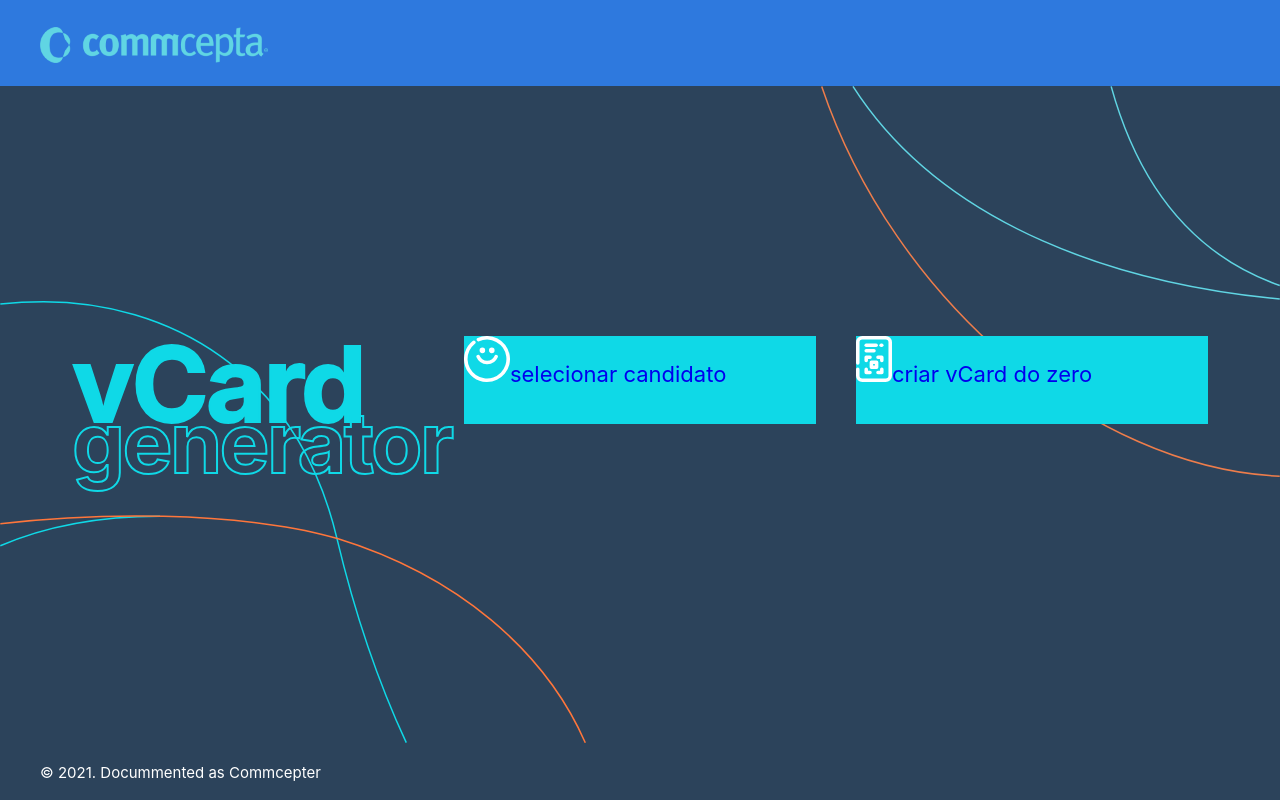
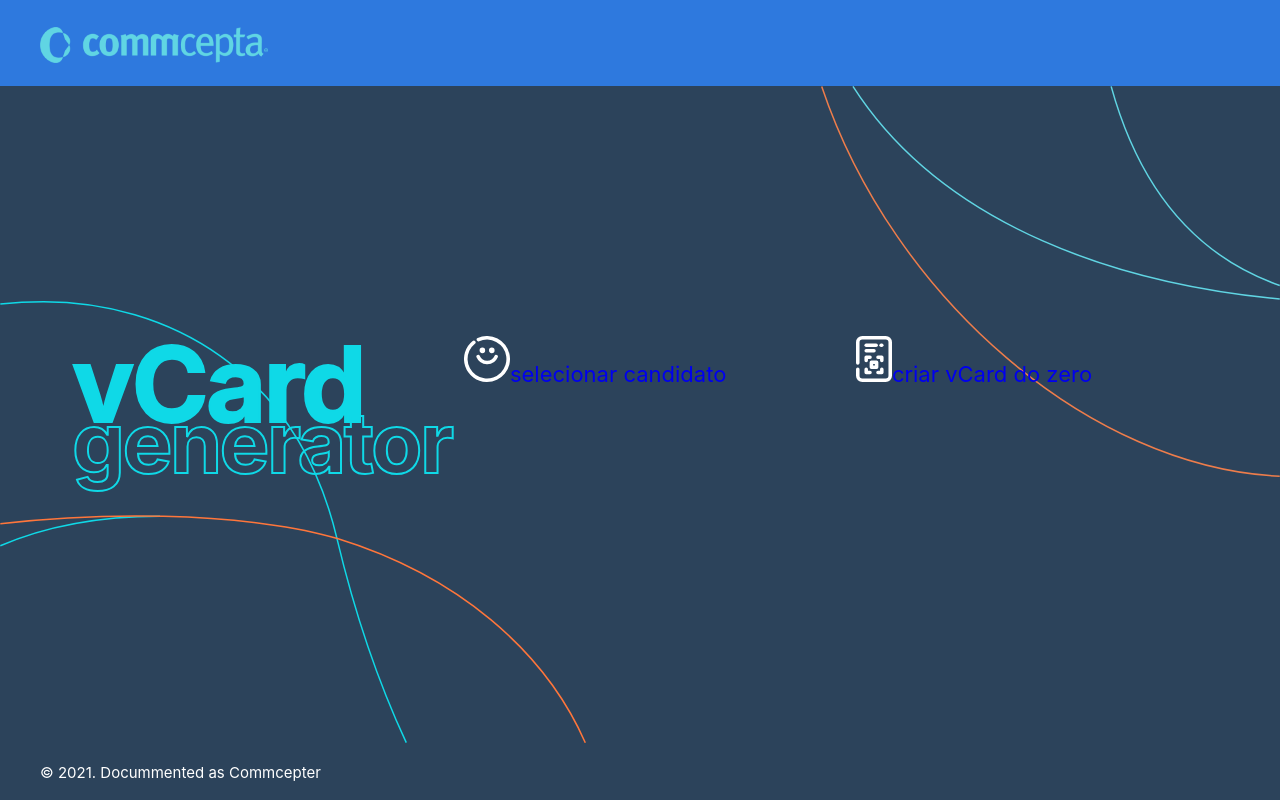
Before and after one commit to dp-152/commcepta-challenge, a React (Create React App) app: page / in a window 1280 px wide. Built offline with nearby package versions, Linux system fonts and the light colour scheme; no server answers; a web font is replaced by a local one.

Commit message:
Removed theme prop from Button

```diff
--- a/src/components/Button.tsx
+++ b/src/components/Button.tsx
@@ -1,11 +1,11 @@
-import React, { ReactElement } from "react";
+import React, { ReactElement, useContext } from "react";
 import { Link, useLocation } from "react-router-dom";
+import ThemeContext from "../contexts/ThemeContext";
 
 import "../css/components/Button.css";
 
 interface Props {
   text: string;
-  theme: "dark" | "light"; // TODO: Fetch this option from context?
   size: "small" | "large";
   target: string;
   icon?: string;
@@ -13,13 +13,14 @@ interface Props {
 }
 
 export default function Button(props: Props): ReactElement {
+  const { theme } = useContext(ThemeContext);
   const location = useLocation();
   return (
     <Link to={props.isDisabled ? location.pathname : props.target}>
       <div
         className={
           "Button " +
-          `Button-theme-${props.theme} ` +
+          `theme-${theme} ` +
           `Button-size-${props.size} ` +
           (props.isDisabled ? "disabled" : "")
         }
--- a/src/routes/Main.tsx
+++ b/src/routes/Main.tsx
@@ -23,14 +23,12 @@ export default function Main(): ReactElement {
         icon={iconCarinha}
         target="/cards"
         text="selecionar candidato"
-        theme="dark"
         size="large"
       />
       <Button
         icon={iconVCard}
         target="/cards/new"
         text="criar vCard do zero"
-        theme="dark"
         size="large"
       />
     </section>
--- a/src/routes/cards/Cards.tsx
+++ b/src/routes/cards/Cards.tsx
@@ -54,7 +54,6 @@ export default function Cards(): ReactElement {
           target={"/cards/" + selected}
           text="gerar vCard"
           size="small"
-          theme="light"
           isDisabled={isButtonDisabled}
         />
         <BackButton />
```
